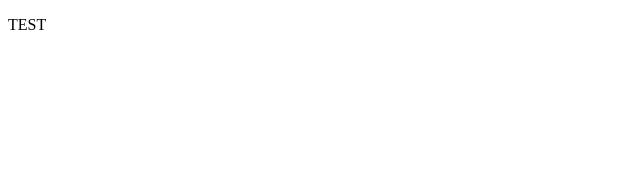
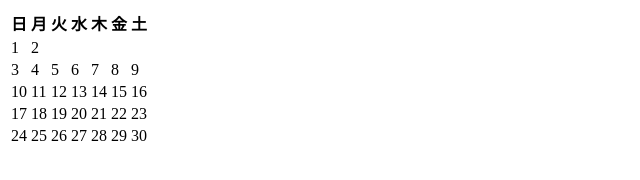
Before and after one commit to niwune2/myCalendr, a plain HTML site: page index.html in a window 1280 px wide. Shown: the whole page, without its empty margins (0-640 px from the left). Drawn offline with Linux system fonts and the light colour scheme.

Commit message:
add files

```diff
--- a/Script/script.js
+++ b/Script/script.js
@@ -0,0 +1,28 @@
+const calendar = document.getElementById('calendar');
+
+function generateCalendar(year, month) {
+    const startDate = new Date(year, month, 1);
+    const endDate = new Date(year, month + 1, 0);
+    const daysInMonth = endDate.getDate();
+
+    let calendarHTML = '<table>';
+    calendarHTML += '<tr><th>日</th><th>月</th><th>火</th><th>水</th><th>木</th><th>金</th><th>土</th></tr>';
+
+    let currentDate = startDate;
+    while (currentDate <= endDate) {
+        if (currentDate.getDay() === 0) {
+            calendarHTML += '<tr>';
+        }
+        calendarHTML += `<td>${currentDate.getDate()}</td>`;
+        if (currentDate.getDay() === 6) {
+            calendarHTML += '</tr>';
+        }
+        currentDate.setDate(currentDate.getDate() + 1);
+    }
+
+    calendarHTML += '</table>';
+    calendar.innerHTML = calendarHTML;
+}
+
+const currentDate = new Date();
+generateCalendar(currentDate.getFullYear(), currentDate.getMonth());
--- a/index.html
+++ b/index.html
@@ -8,7 +8,9 @@
     <script src="Script/script.js" defer></script>
     <title>カレンダー</title>
 </head>
+
 <body>
-    <p>TEST</p>
+    <div id="calendar"></div>
 </body>
+
 </html>
```
Also changed, not shown: images/ myCalender-0.jpg (added), 1 other file.
